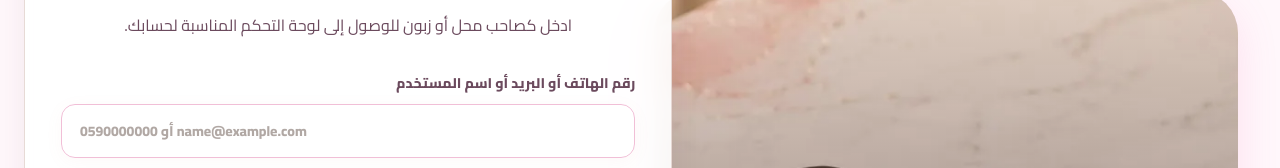
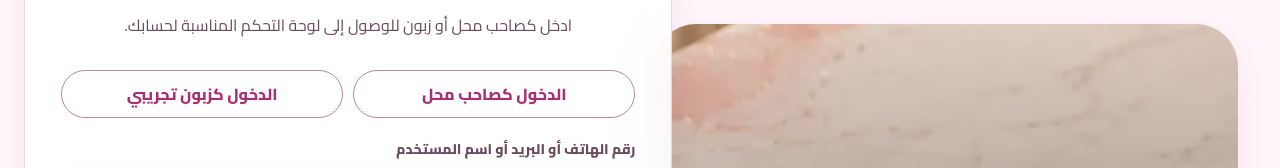
Before and after one commit to IbrahimCSKhader/namera_front, a React (Vite) app: page /login in a window 1280 px wide. Shown: the part 520-688 px from the top of the page. Built offline with nearby package versions, Linux system fonts and the light colour scheme; no server answers.

Commit message:
Update login shortcuts and remove wrapping copy

```diff
--- a/src/features/authentication/components/LoginForm.tsx
+++ b/src/features/authentication/components/LoginForm.tsx
@@ -32,6 +32,19 @@ const initialFormState: LoginFormState = {
   identifier: '',
   password: '',
 };
+
+const demoLoginOptions = [
+  {
+    label: 'الدخول كصاحب محل',
+    identifier: 'nameer.ikhalil@gmail.com',
+    password: 'nameer.19',
+  },
+  {
+    label: 'الدخول كزبون تجريبي',
+    identifier: 'customer_demo',
+    password: 'Customer12345',
+  },
+];
 
 export function LoginForm() {
   const [formState, setFormState] = useState<LoginFormState>(initialFormState);
@@ -68,6 +81,26 @@ export function LoginForm() {
     }
   }
 
+  async function handleDemoLogin(option: (typeof demoLoginOptions)[number]) {
+    const nextFormState = {
+      identifier: option.identifier,
+      password: option.password,
+    };
+
+    setFormState(nextFormState);
+    setIsSubmitting(true);
+    setErrors([]);
+
+    try {
+      const user = await login(nextFormState);
+      navigate(user.role === 'Owner' ? ROUTES.ownerDashboard : ROUTES.customerDashboard, { replace: true });
+    } catch (error) {
+      setErrors(resolveErrors(error));
+    } finally {
+      setIsSubmitting(false);
+    }
+  }
+
   async function handleResendConfirmation() {
     if (!confirmationEmail.trim()) {
       setErrors(['اكتب البريد الإلكتروني لإعادة إرسال رابط التفعيل']);
@@ -91,6 +124,19 @@ export function LoginForm() {
   return (
     <form className="form-stack" onSubmit={handleSubmit}>
       <FormError errors={errors} />
+      <div className="demo-login-options" aria-label="خيارات الدخول التجريبي">
+        {demoLoginOptions.map((option) => (
+          <button
+            className="button button-secondary"
+            type="button"
+            key={option.identifier}
+            disabled={isSubmitting}
+            onClick={() => void handleDemoLogin(option)}
+          >
+            {option.label}
+          </button>
+        ))}
+      </div>
       <Input
         label={labels.identifier}
         name="identifier"
--- a/src/features/public/pages/AboutPage.tsx
+++ b/src/features/public/pages/AboutPage.tsx
@@ -3,7 +3,7 @@ import { BRAND } from '../../../shared/constants/brand';
 const milestones = [
   { year: '2024', title: 'البداية', text: 'بدأ Resin Bon كمشروع منزلي صغير لصناعة قطع ريزن مخصصة تحمل تفاصيل شخصية وذكريات قريبة من القلب.' },
   { year: '2025', title: 'توسيع التصاميم', text: 'توسعت القطع لتشمل حفظ الورود، الميداليات، تعليقات السيارات، والساعات المصممة حسب الطلب.' },
-  { year: 'اليوم', title: 'تجربة مخصصة', text: 'كل قطعة تمر بمرحلة اختيار الألوان، الصور، الأسماء، والتغليف حتى تصل كهدية جاهزة ومميزة.' },
+  { year: 'اليوم', title: 'تجربة مخصصة', text: 'كل قطعة تمر بمرحلة اختيار الألوان، الصور، والأسماء حتى تصل كهدية جاهزة ومميزة.' },
 ];
 
 export function AboutPage() {
@@ -28,7 +28,7 @@ export function AboutPage() {
           <h2>من فكرة صغيرة إلى قطع تحمل ذكرى</h2>
           <p>
             انطلق Resin Bon من حب التفاصيل الصغيرة: وردة من مناسبة، اسم قريب، لون له معنى، أو صورة تستحق أن تبقى.
-            لذلك نعامل كل طلب كقطعة واحدة لا تتكرر، ونصنعها يدويًا بخطوات هادئة تبدأ من فهم الفكرة وتنتهي بتغليف يليق بها.
+            لذلك نعامل كل طلب كقطعة واحدة لا تتكرر، ونصنعها يدويًا بخطوات هادئة تبدأ من فهم الفكرة وتنتهي بقطعة تليق بها.
           </p>
         </div>
         <img src={BRAND.logoUrl} alt="شعار Resin Bon" loading="lazy" decoding="async" />
@@ -52,7 +52,6 @@ export function AboutPage() {
         <div className="about-value-grid">
           <span>تصميم مخصص</span>
           <span>صناعة يدوية</span>
-          <span>تغليف هدايا</span>
           <span>تفاصيل تحفظ الذكرى</span>
         </div>
       </section>
--- a/src/features/public/pages/ContactPage.tsx
+++ b/src/features/public/pages/ContactPage.tsx
@@ -32,7 +32,7 @@ export function ContactPage() {
         <div className="contact-card-copy">
           <span>معلومات التواصل</span>
           <h2>نرد عليك بأقرب وقت</h2>
-          <p>للطلبات المخصصة، الصور، الألوان، والتغليف، أرسل الفكرة أو صورة مرجعية وسنرتب التفاصيل معك.</p>
+          <p>للطلبات المخصصة، الصور، والألوان، أرسل الفكرة أو صورة مرجعية وسنرتب التفاصيل معك.</p>
         </div>
 
         <div className="contact-link-grid">
--- a/src/styles/globals.css
+++ b/src/styles/globals.css
@@ -1009,6 +1009,18 @@ img {
   background: rgba(255, 219, 206, 0.4);
   border: 1px solid rgba(216, 194, 187, 0.5);
   border-radius: 999px;
+}
+
+.demo-login-options {
+  display: grid;
+  grid-template-columns: repeat(2, minmax(0, 1fr));
+  gap: 10px;
+}
+
+.demo-login-options .button {
+  width: 100%;
+  min-height: 48px;
+  padding: 0 16px;
 }
 
 .resend-confirmation-box {
@@ -3411,6 +3423,10 @@ img {
     grid-template-columns: 1fr;
   }
 
+  .demo-login-options {
+    grid-template-columns: 1fr;
+  }
+
   .shop-page {
     padding-right: 16px;
     padding-left: 16px;
```
Also changed, not shown: 2 other files (tests, documents, lock files or other folders).
